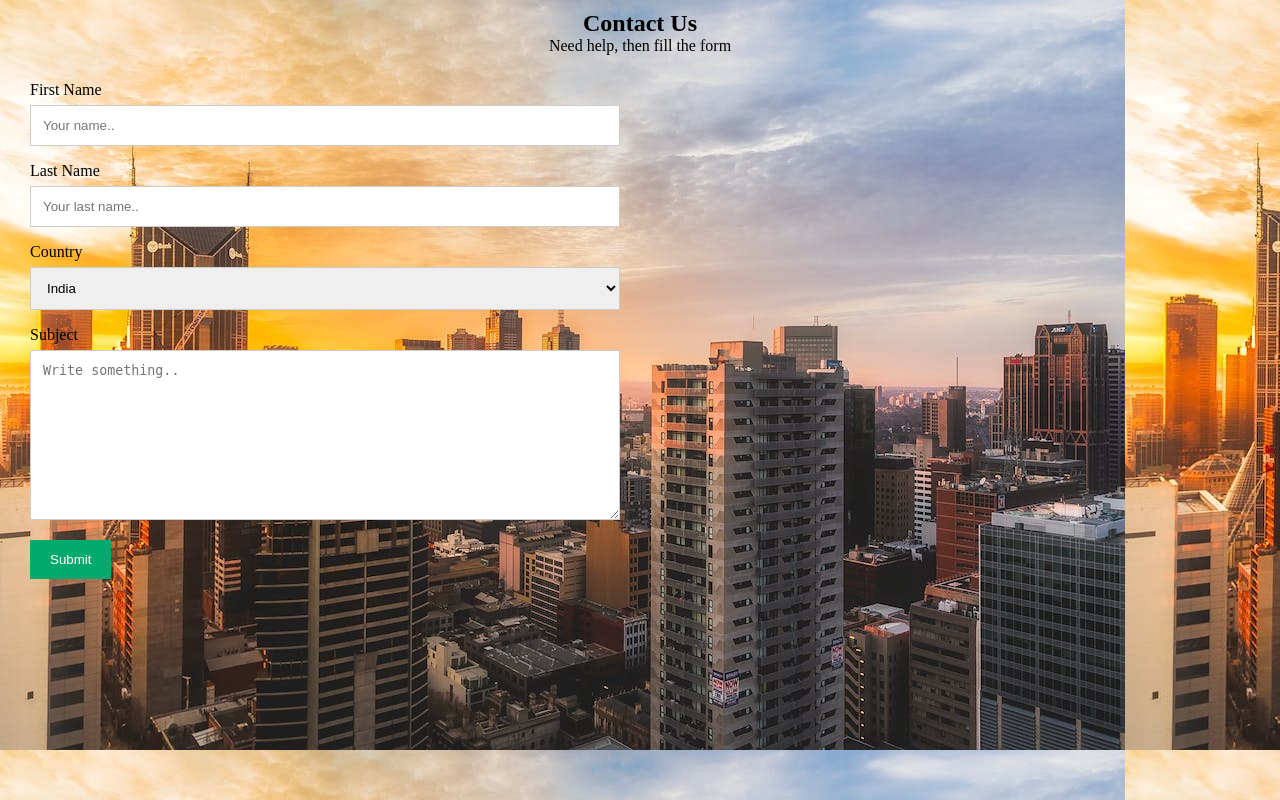
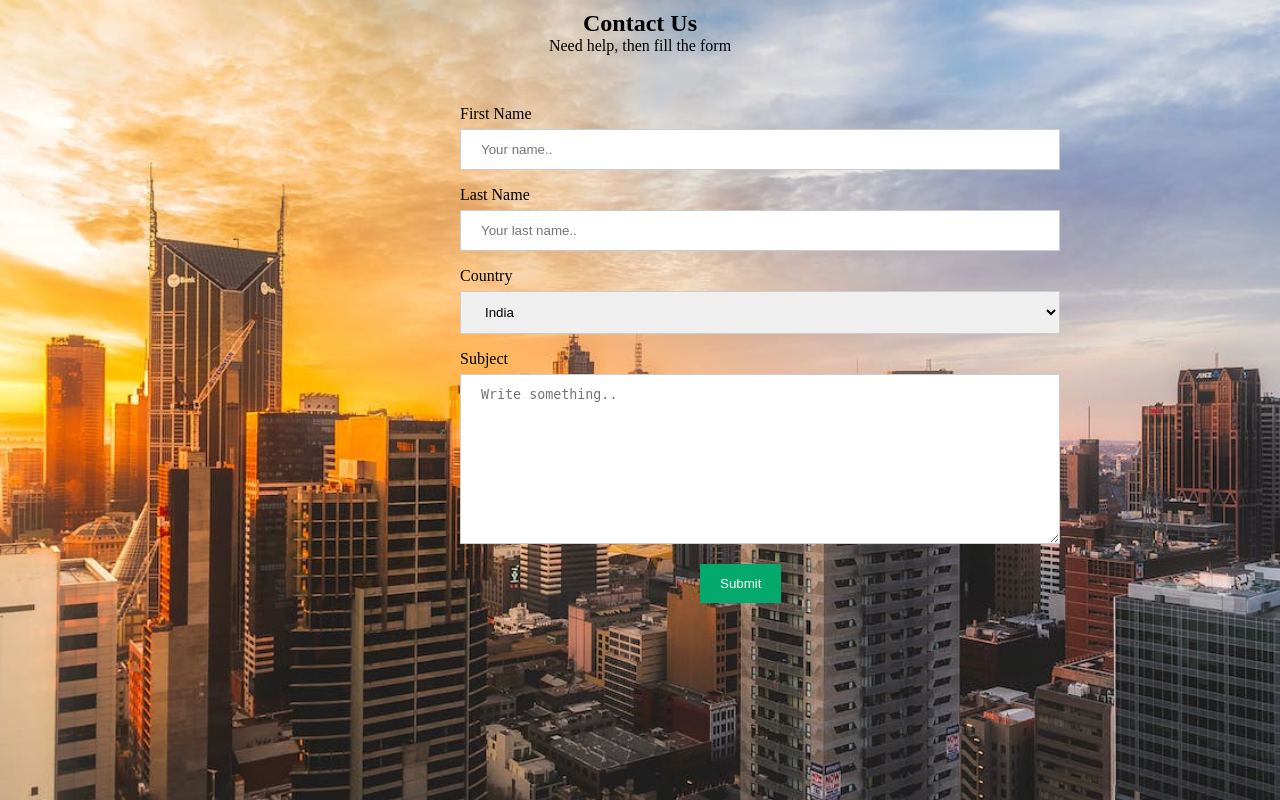
Before and after one commit to Raiji1003/wtl-miniproject, a PHP site: page /contact.html in a window 1280 px wide. Run offline with PHP 8.4, Linux system fonts and the light colour scheme.

Commit message:
modified:   contact.html 	modified:   home.html 	modified:   places.html 	modified:   style.css

```diff
--- a/contact.html
+++ b/contact.html
@@ -8,6 +8,8 @@
     <style>
       body {
         background-image: url('building image.jpeg');
+        background-size: cover;
+        height: 600px;
       }
       </style>
 </head>
--- a/style.css
+++ b/style.css
@@ -1,3 +1,7 @@
+body { /* Hide vertical scrollbar */
+  overflow-x: hidden; /* Hide horizontal scrollbar */
+}
+
 .scroll-container {
   padding-top:150px;
   max-width: 100%;
@@ -17,11 +21,11 @@ header{
 
 #navbar{
   height: 45px;
-  color:aliceblue;
   padding-top: 5px;
 }
 
 #logo{
+  margin-left: 30px;
   color:green;
   font-size: 25px;
 }
@@ -69,6 +73,7 @@ input[type=submit] {
   padding: 12px 20px;
   border: none;
   cursor: pointer;
+  margin-left:240px;
 }
 
 input[type=submit]:hover {
@@ -89,10 +94,25 @@ input[type=submit]:hover {
 
 /* Create two columns that float next to eachother */
 .column {
-  float: left;
-  width: 50%;
-  margin-top: 6px;
-  padding: 20px;
+  width: 700px;
+  margin-left:400px;
+  padding: 50px;
+}
+
+#fname{
+  padding-left: 20px;
+}
+
+#lname{
+  padding-left: 20px;
+}
+
+#country{
+  padding-left: 20px;
+}
+
+#subject{
+  padding-left: 20px;
 }
 
 /* Clear floats after the columns */
@@ -150,23 +170,122 @@ input[type=submit]:hover {
   cursor: pointer;
 }
 
-/* Add Zoom Animation */
-.animate {
-  -webkit-animation: animatezoom 0.6s;
-  animation: animatezoom 0.6s
+::-webkit-scrollbar{
+  width: 10px;
 }
 
-@-webkit-keyframes animatezoom {
-  from {-webkit-transform: scale(0)}
-  to {-webkit-transform: scale(1)}
+::-webkit-scrollbar-track{
+  background-color: #ffffff;
+  border-radius: 10px;
 }
 
-@keyframes animatezoom {
-  from {transform: scale(0)}
-  to {transform: scale(1)}
+::-webkit-scrollbar-thumb{
+  background-color: #1c07079b;
+  border-radius: 10px;
 }
-.body{
-  background-image: url("pratapgad-fort.jpg");
-  background-size: cover;
-  height: 600px;
+
+#menuToggle
+{
+  position:relative;
+  top: -25px;
+  left: 1450px;
+  z-index: 1;
+  width: fit-content;
 }
+
+#menuToggle a
+{
+  text-decoration: none;
+  color: #232323;
+  transition: color 0.3s ease;
+}
+
+#menuToggle a:hover
+{
+  color: tomato;
+}
+
+
+#menuToggle input
+{
+  display: block;
+  width: 40px;
+  height: 32px;
+  position: absolute;
+  top: -7px;
+  left: -5px;
+  cursor: pointer;
+  opacity: 0; /* hide this */
+  z-index: 2; /* and place it over the hamburger */
+  -webkit-touch-callout: none;
+}
+#menuToggle span
+{
+  display: block;
+  width: 33px;
+  height: 4px;
+  margin-bottom: 5px;
+  position: relative;
+  background: #cdcdcd;
+  border-radius: 3px;
+  z-index: 1;
+  transform-origin: 4px 0px;
+  transition: transform 0.5s cubic-bezier(0.77,0.2,0.05,1.0),
+              background 0.5s cubic-bezier(0.77,0.2,0.05,1.0),
+              opacity 0.55s ease;
+}
+
+#menuToggle span:first-child
+{
+  transform-origin: 0% 0%;
+}
+
+#menuToggle span:nth-last-child(2)
+{
+  transform-origin: 0% 100%;
+}
+
+#menuToggle input:checked ~ span
+{
+  opacity: 1;
+  transform: rotate(45deg) translate(-2px, -1px);
+  background: #232323;
+}
+
+#menuToggle input:checked ~ span:nth-last-child(3)
+{
+  opacity: 0;
+  transform: rotate(0deg) scale(0.2, 0.2);
+}
+
+#menuToggle input:checked ~ span:nth-last-child(2)
+{
+  transform: rotate(-45deg) translate(0, -1px);
+}
+
+#menu
+{
+  position: absolute;
+  width: 300px;
+  margin: -100px 0 0 -135px;
+  padding: 50px;
+  padding-top: 125px;
+  background: #ededed;
+  list-style-type: none;
+  -webkit-font-smoothing: antialiased;
+  /* to stop flickering of text in safari */
+  transform-origin: 0% 0%;
+  transform: translate(71%,0);
+  transition: transform 0.5s cubic-bezier(0.77,0.2,0.05,1.0);
+}
+
+#menu li
+{
+  padding: 10px 0;
+  font-size: 22px;
+}
+
+#menuToggle input:checked ~ ul
+{
+  transform: none;
+}
```
Also changed, not shown: home.html (+16 -6 lines), places.html (+6 -4 lines). Lines whose indentation alone changed are shown as unchanged.
